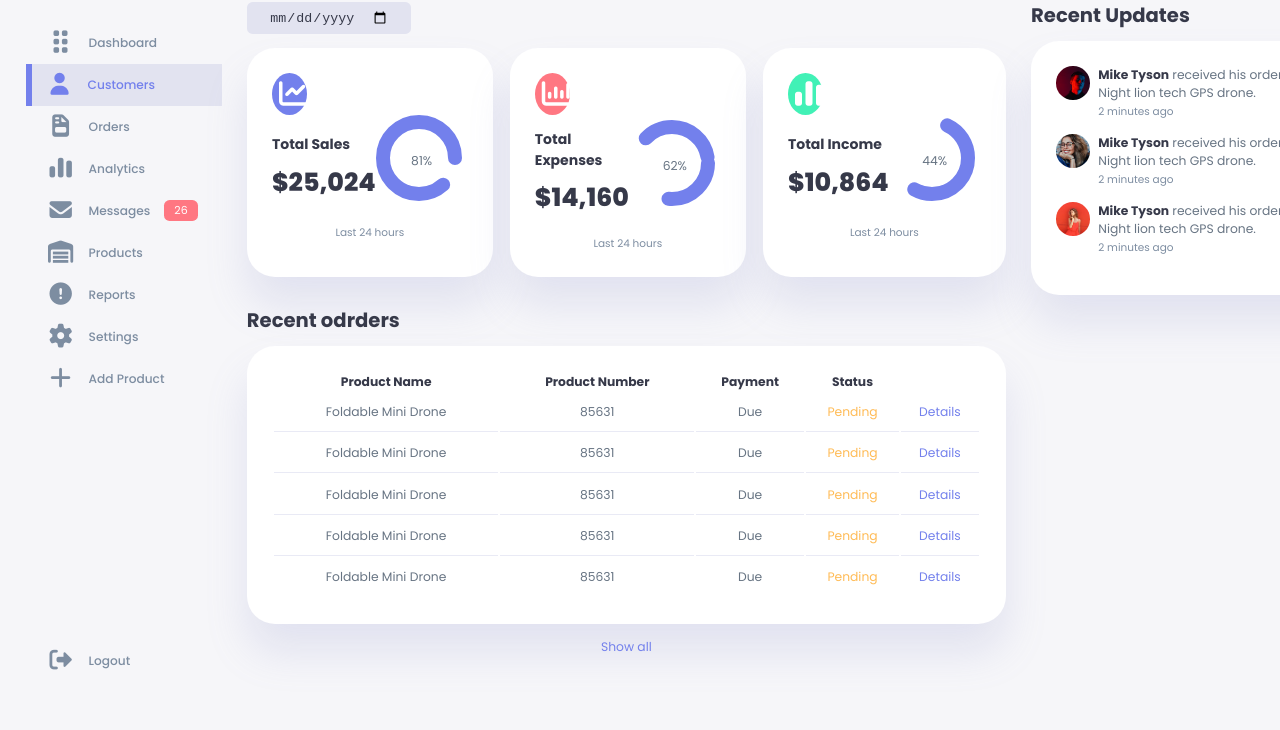
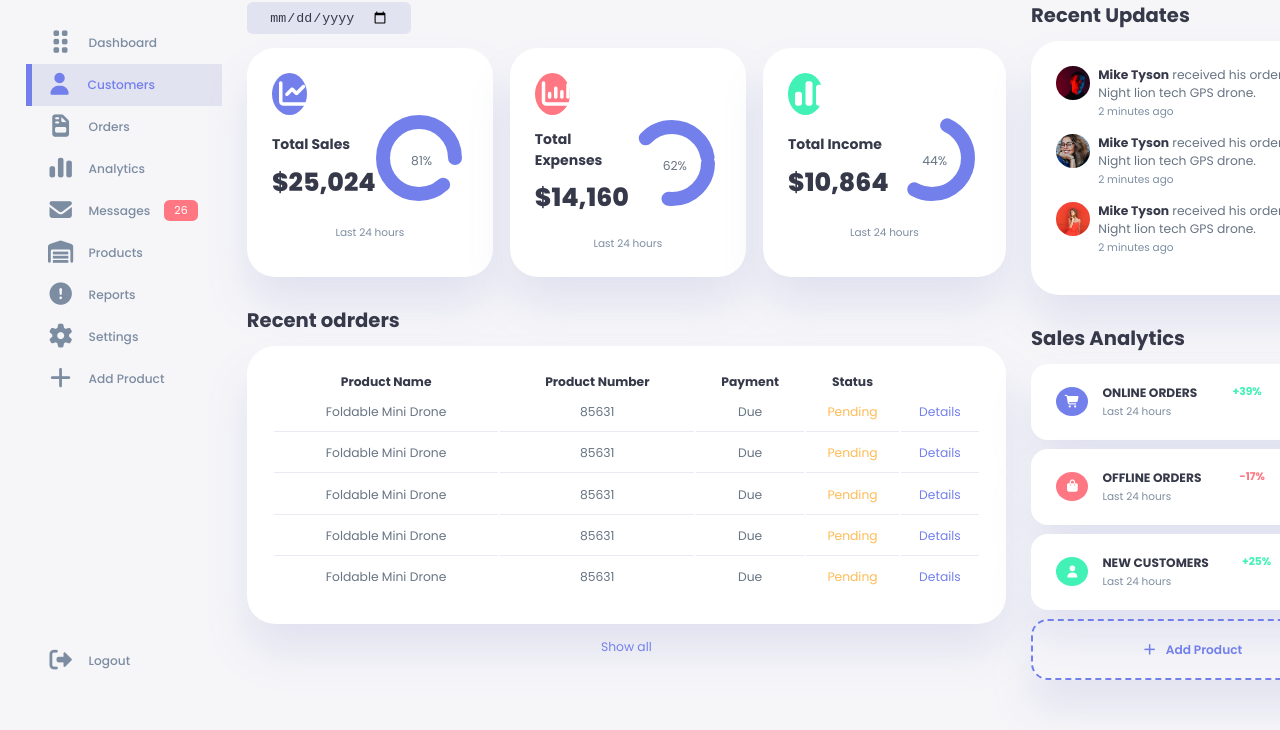
Before and after one commit to Dominicmaina77/respodash, a plain HTML site: page index.html in a window 1280 px wide. Shown: the part 70-800 px from the top of the page. Drawn offline with Linux system fonts and the light colour scheme.

Commit message:
mediaqueries1

```diff
--- a/index.html
+++ b/index.html
@@ -27,7 +27,7 @@
         </div>
         <div class="sidebar">
           <a href="#">
-                <span class=" fa-solid fa-grip-vertical"></span>
+            <span class="fa-solid fa-grip-vertical"></span>
             <h3>Dashboard</h3>
           </a>
           <a href="#" class="active">
@@ -39,32 +39,32 @@
             <h3>Orders</h3>
           </a>
           <a href="#">
-                <span class=" fa-solid fa-chart-simple"></span>
+            <span class="fa-solid fa-chart-simple"></span>
             <h3>Analytics</h3>
           </a>
           <a href="#">
-                <span class=" fa-solid fa-envelope"></span>
+            <span class="fa-solid fa-envelope"></span>
             <h3>Messages</h3>
             <span class="message-count">26</span>
           </a>
           <a href="#">
-                <span class=" fa-solid fa-warehouse"></span>
+            <span class="fa-solid fa-warehouse"></span>
             <h3>Products</h3>
           </a>
           <a href="#">
-                <span class=" fa-solid fa-circle-exclamation"></span>
+            <span class="fa-solid fa-circle-exclamation"></span>
             <h3>Reports</h3>
           </a>
           <a href="#">
-                <span class=" fa-solid fa-gear"></span>
+            <span class="fa-solid fa-gear"></span>
             <h3>Settings</h3>
           </a>
           <a href="#">
-                <span class=" fa-solid fa-add"></span>
+            <span class="fa-solid fa-add"></span>
             <h3>Add Product</h3>
           </a>
           <a href="#">
-                <span class=" fa-solid fa-right-from-bracket"></span>
+            <span class="fa-solid fa-right-from-bracket"></span>
             <h3>Logout</h3>
           </a>
         </div>
@@ -73,7 +73,7 @@
       <main>
         <h1>Dashboard</h1>
         <div class="date">
-           <input type="date">
+          <input type="date" />
         </div>
         <div class="insights">
           <div class="sales">
@@ -204,7 +204,7 @@
               <small class="text-muted">Admin</small>
             </div>
             <div class="profile-photo">
-                <img src="./images/profile-1.jpg" alt="">
+              <img src="./images/profile-1.jpg" alt="" />
             </div>
           </div>
         </div>
@@ -214,38 +214,92 @@
           <div class="updates">
             <div class="update">
               <div class="profile-photo">
-                  <img src="./images/profile-2.jpg" >
+                <img src="./images/profile-2.jpg" />
               </div>
               <div class="message">
-                  <p><b>Mike Tyson</b> received his order of Night lion tech GPS drone.</p>
+                <p>
+                  <b>Mike Tyson</b> received his order of Night lion tech GPS
+                  drone.
+                </p>
                 <small class="text-muted">2 minutes ago</small>
               </div>
             </div>
             <div class="update">
               <div class="profile-photo">
-                  <img src="./images/profile-3.jpg" >
+                <img src="./images/profile-3.jpg" />
               </div>
               <div class="message">
-                  <p><b>Mike Tyson</b> received his order of Night lion tech GPS drone.</p>
+                <p>
+                  <b>Mike Tyson</b> received his order of Night lion tech GPS
+                  drone.
+                </p>
                 <small class="text-muted">2 minutes ago</small>
               </div>
             </div>
             <div class="update">
               <div class="profile-photo">
-                  <img src="./images/profile-4.jpg" >
+                <img src="./images/profile-4.jpg" />
               </div>
               <div class="message">
-                  <p><b>Mike Tyson</b> received his order of Night lion tech GPS drone.</p>
+                <p>
+                  <b>Mike Tyson</b> received his order of Night lion tech GPS
+                  drone.
+                </p>
                 <small class="text-muted">2 minutes ago</small>
               </div>
             </div>
           </div>
         </div>
         <!-- END OF RECENT UPDATES -->
-
-
+        <div class="sales-analytics">
+          <h2>Sales Analytics</h2>
+          <div class="item online">
+            <div class="icon">
+              <span class="fa-solid fa-cart-shopping"></span>
             </div>
-
+            <div class="right">
+              <div class="info">
+                <h3>ONLINE ORDERS</h3>
+                <small class="text-muted">Last 24 hours</small>
+              </div>
+              <h5 class="success">+39%</h5>
+              <h3>3849</h3>
+            </div>
+          </div>
+          <div class="item offline">
+            <div class="icon">
+              <span class="fa-solid fa-bag-shopping"></span>
+            </div>
+            <div class="right">
+              <div class="info">
+                <h3>OFFLINE ORDERS</h3>
+                <small class="text-muted">Last 24 hours</small>
+              </div>
+              <h5 class="danger">-17%</h5>
+              <h3>1100</h3>
+            </div>
+          </div>
+          <div class="item customers">
+            <div class="icon">
+              <span class="fa-solid fa-user"></span>
+            </div>
+            <div class="right">
+              <div class="info">
+                <h3>NEW CUSTOMERS</h3>
+                <small class="text-muted">Last 24 hours</small>
+              </div>
+              <h5 class="success">+25%</h5>
+              <h3>849</h3>
+            </div>
+          </div>
+          <div class="item add-product">
+            <div>
+              <span class="fa-solid fa-plus"></span>
+              <h3>Add Product</h3>
+            </div>
+          </div>
+        </div>
+      </div>
     </div>
   </body>
 </html>
--- a/style.css
+++ b/style.css
@@ -405,3 +405,108 @@ main .recent-orders a{
     gap: 1rem;
     margin-bottom: 1rem;
 }
+/* SALES ANALYTICS */
+.right .sales-analytics{
+    margin-top: 2rem;
+}
+.right .sales-analytics h2{
+    margin-bottom: 0.8rem;
+}
+.right .sales-analytics .item{
+    background: var(--color-white);
+    display: flex;
+    align-items: center;
+    gap: 1rem;
+    margin-bottom: 0.7rem;
+    padding: 1.4rem var(--card-padding);
+    border-radius: var(--border-radius-3);
+    box-shadow: var(--box-shadow);
+    transition: all 300ms ease;
+}
+.right .sales-analytics .item:hover{
+    box-shadow: none;
+}
+.right .sales-analytics .item .right{
+    display: flex;
+    justify-content: space-between;
+    align-items: start;
+    margin: 0;
+    width: 100%;
+}
+.right .sales-analytics .item .icon{
+    padding: 0.6rem;
+    color: var(--color-white);
+    border-radius: 50%;
+    display: flex;
+    align-items: center;
+    justify-content: center;
+}
+.right .sales-analytics .item.offline .icon{
+    background: var(--color-danger);
+}
+.right .sales-analytics .item.online .icon{
+    background: var(--color-primary);
+}
+.right .sales-analytics .item.customers .icon{
+    background: var(--color-success);
+}
+.right .sales-analytics .add-product{
+    background-color: transparent;
+    border: 2px dashed var(--color-primary);
+    color: var(--color-primary);
+    display: flex;
+    align-items: center;
+    justify-content: center;
+}
+.right .sales-analytics .add-product div{
+    display: flex;
+    align-items: center;
+    gap: 0.6rem;
+}
+.right .sales-analytics .add-product div h3{
+    font-weight: 600;
+}
+
+/* MEDIA QUERIES */
+
+@media screen and (max-width: 1200px){
+    .container{
+        width: 94%;
+        grid-template-columns: 7rem auto 23rem;
+    }
+    aside .logo h2{
+        display: none;
+    }
+    aside .sidebar h3{
+        display: none;
+    }
+    aside .sidebar a{
+        width: 5.6rem;
+    }
+    aside .sidebar a:last-child{
+        position: relative;
+        margin-top: 1.8rem;
+    }
+    main .insights{
+        grid-template-columns: 1fr;
+        gap: 0;
+    }
+    main .recent-orders{
+        width: 94%;
+        position: absolute;
+        left: 50%;
+        transform: translateX(-50%);
+        margin: 2rem 0 0 8.8rem;
+    }
+    main .recent-orders table{
+        width: 83vw;
+    }
+    main table thead tr th:last-child,
+    main table thead tr th:first-child{
+        display: none;
+    }
+    main table tbody tr td:last-child,
+    main table tbody tr td:first-child{
+        display: none;
+    }
+}
```
Lines whose indentation alone changed are shown as unchanged.
